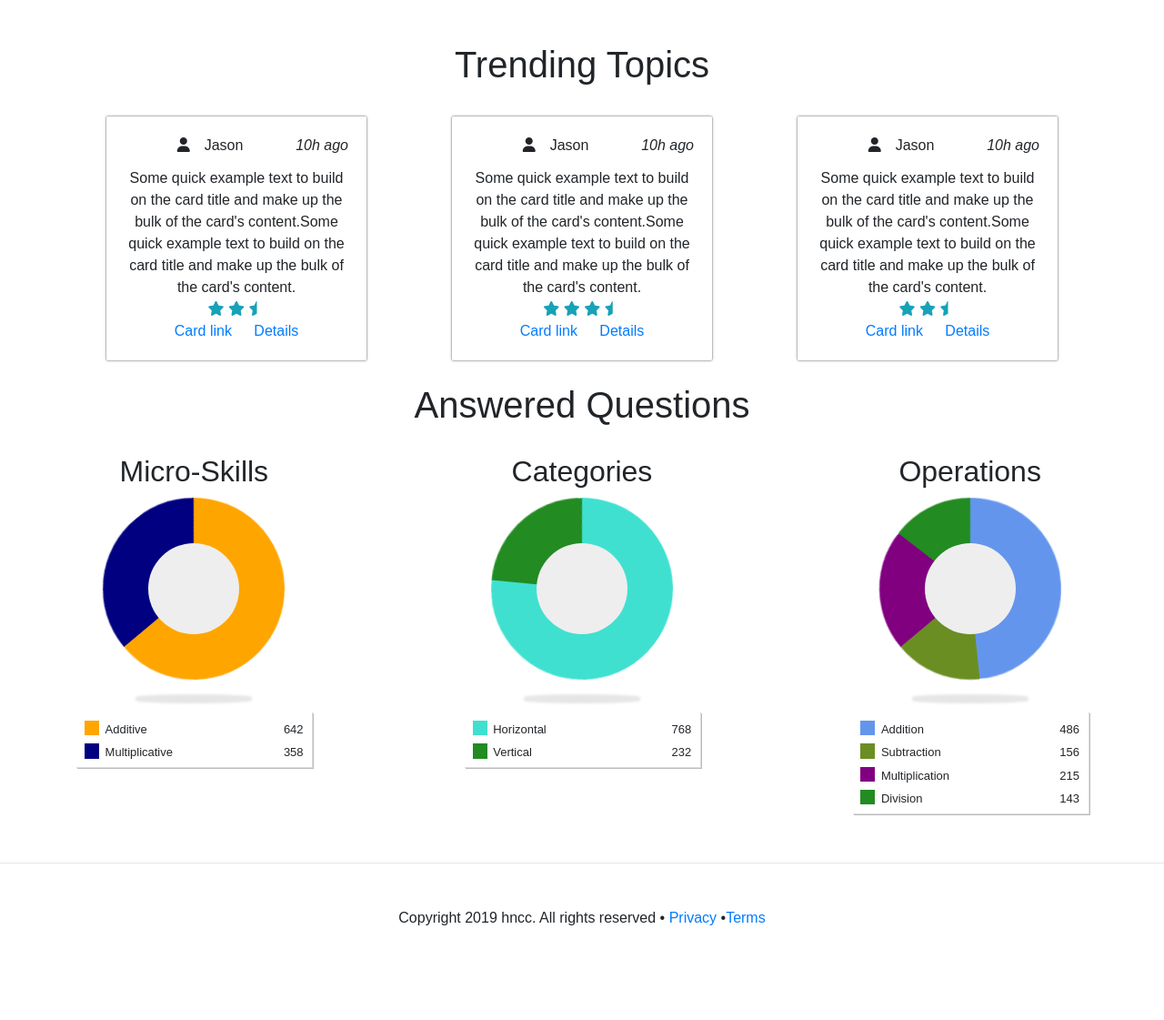
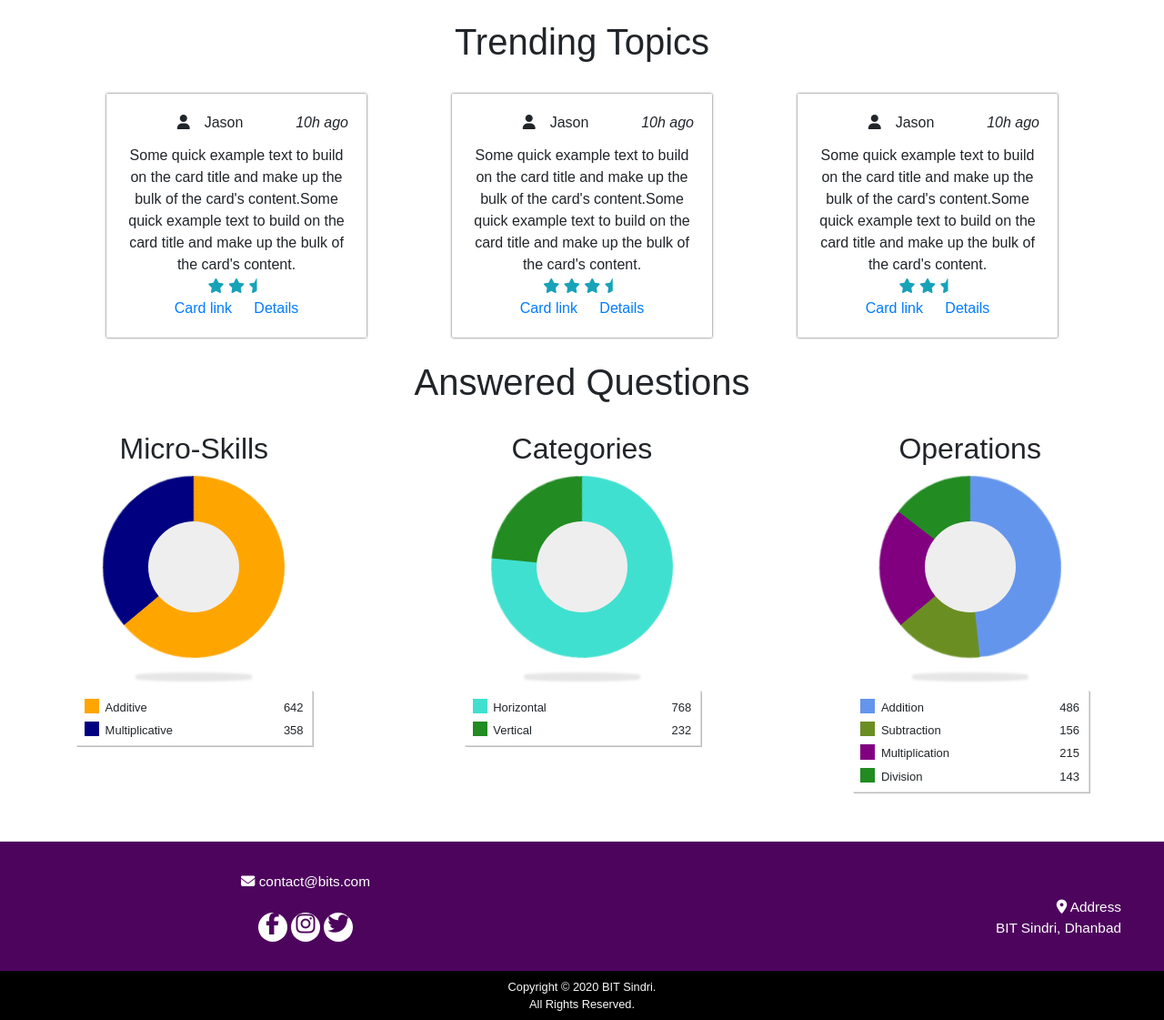
Before and after one commit to hnccbits/Discussion-forum, a Node server app: page / in a window 1280 px wide. Shown: the part 2528-3649 px from the top of the page at 91% size. Before the commit the page ends 3545 px from the top, so only its background shows below. Run offline with Node 20, Linux system fonts and the light colour scheme; some libraries are stand-ins or nearby versions.

Commit message:
modified footer

```diff
--- a/v1/views/css/style.css
+++ b/v1/views/css/style.css
@@ -6,6 +6,7 @@ body {
   font-family: "Open Sans", Arial;
   text-align: center;
 }
+
 body * {
   font-weight: 300;
   margin: 0;
@@ -15,71 +16,126 @@ body * {
 @-webkit-keyframes bake-pie {
   from {
     -webkit-transform: rotate(0deg) translate3d(0, 0, 0);
-            transform: rotate(0deg) translate3d(0, 0, 0);
+    transform: rotate(0deg) translate3d(0, 0, 0);
   }
 }
 
 @keyframes bake-pie {
   from {
     -webkit-transform: rotate(0deg) translate3d(0, 0, 0);
-            transform: rotate(0deg) translate3d(1, 0, 0);
+    transform: rotate(0deg) translate3d(1, 0, 0);
   }
 }
+
 #Services {
   background: #628CE5;
   background: -webkit-linear-gradient(bottom, #628CE5, #FFFFFF);
   background: -moz-linear-gradient(bottom, #628CE5, #FFFFFF);
   background: linear-gradient(to top, #628CE5, #FFFFFF);
-  height: 65vh;
+
+}
+a{text-decoration:none!important;}
+ .fa-z {
+    color: white;
+    width: 2rem;
+    height: 2rem;
+    text-align: center;
+    font-size: 1.5rem;
+    line-height: 2rem;
+}
+
+.social {
+    color: #4D045D;
+    background-color: white;
+    border-radius: 50%;
+}
+
+.footer {
+  background-color: #4D045D;
+  color: white;
+}
+
+.gap{
+  padding: 2rem;
+  font-size: 1.2rem;
+}
+
+.address-info{
+  text-align: right;
+}
+
+.footer-copyright {
+    background-color: #000000;
+    padding-top: 0.5rem;
+    padding-bottom: 0.5rem;
+}
+
+.howWork p {
+  font-size: 25px;
+  padding-top: 30px;
 }
 
 .service {
   display: flex;
   justify-content: space-around;
-  margin-top: 100px;
+  margin-top: 0px;
   padding-top: 50px;
+  flex-wrap: wrap;
+}
+.service.one {
+  margin: 0;
+  padding: 0 0 50px 0;
+  justify-content: space-between;
+  max-width: 1200px;
+  margin: auto;
 }
 
 .box1 {
   background: white;
   display: flex;
-  box-shadow:  28px 24px 61px -21px rgba(58,58,166,1);
-
+  box-shadow: 28px 24px 61px -21px rgba(58, 58, 166, 1);
   max-width: 300px;
   border-radius: 10px;
   height: 150px;
 }
+
 .box1:hover {
   transform: scale(1.1);
   cursor: pointer;
 }
+
 .box2:hover {
   transform: scale(1.1);
   cursor: pointer;
 }
+
 .box1 i {
   padding: 40px 10px;
 }
+
 .box1 p {
   padding: 60px 18px;
   font-size: 25px
 }
+
 .box2 {
   background: white;
   display: flex;
-    box-shadow:  28px 24px 61px -21px rgba(58,58,166,1);
-
+  box-shadow: 28px 24px 61px -21px rgba(58, 58, 166, 1);
   max-width: 300px;
   border-radius: 10px;
   height: 150px;
 }
+
 .box2 i {
   padding: 40px 10px;
 }
+
 .box2 p {
   padding: 60px 18px;
   font-size: 23px
 }
+
 .question {
   text-align: center;
 }
@@ -270,7 +326,6 @@ body * {
   }
 }
 
-
 * {
   margin: 0;
   padding: 0;
@@ -327,7 +382,6 @@ body * {
 #sidebar .title {
   line-height: 65px;
   text-align: center;
-
   font-size: 25px;
   font-weight: 600;
   color: #f2f2f2;
@@ -390,7 +444,6 @@ body * {
   margin: 0 5px;
   font-size: 18px;
   color: #fff;
-
   border-radius: 5px;
   border: 1.3px solid #fff;
   transition: all 0.3s ease;
@@ -443,21 +496,25 @@ label.menu-btn {
 .pie-chart {
   font-family: "Open Sans", Arial;
 }
+
 .pie-chart--wrapper {
   width: 400px;
   margin: 30px auto;
   text-align: center;
 }
+
 .pie-chart__pie, .pie-chart__legend {
   display: inline-block;
   vertical-align: top;
 }
+
 .pie-chart__pie {
   position: relative;
   height: 200px;
   width: 200px;
   margin: 10px auto 35px;
 }
+
 .pie-chart__pie::before {
   content: "";
   display: block;
@@ -470,6 +527,7 @@ label.menu-btn {
   top: 50px;
   left: 50px;
 }
+
 .pie-chart__pie::after {
   content: "";
   display: block;
@@ -487,8 +545,9 @@ label.menu-btn {
   height: 200px;
   clip: rect(0px, 200px, 200px, 100px);
   -webkit-animation: bake-pie 1s;
-          animation: bake-pie 1s;
+  animation: bake-pie 1s;
 }
+
 .slice span {
   display: block;
   position: absolute;
@@ -513,15 +572,18 @@ label.menu-btn {
   text-align: left;
   width: 65%;
 }
+
 .pie-chart__legend li {
   height: 1.25em;
   margin-bottom: 0.7em;
   padding-left: 0.5em;
   border-left: 1.25em solid black;
 }
+
 .pie-chart__legend em {
   font-style: normal;
 }
+
 .pie-chart__legend span {
   float: right;
 }
@@ -531,12 +593,13 @@ label.menu-btn {
   display: flex;
   -webkit-box-orient: horizontal;
   -webkit-box-direction: normal;
-          flex-direction: row;
+  flex-direction: row;
 }
+
 @media (max-width: 500px) {
   .pie-charts {
     -webkit-box-orient: vertical;
     -webkit-box-direction: normal;
-            flex-direction: column;
+    flex-direction: column;
   }
 }
--- a/v1/views/html/landing.ejs
+++ b/v1/views/html/landing.ejs
@@ -1,5 +1,6 @@
 <!doctype html>
 <html lang="en">
+
 <head>
   <!-- Required meta tags -->
   <meta charset="utf-8">
@@ -108,10 +109,10 @@
         <h1 class="display-4">Discover</h1>
         <h1 class="display-4">Share</h1>
         <h1 class="display-4">Repeat</h1>
-<button class="btn btn-info" id="content"style="width:250px;height:50px; font-size: 2em; line-height: 1em; margin-top: 1.4em; ">Enter</button>
+        <button class="btn btn-info" id="content" style="width:250px;height:50px; font-size: 2em; line-height: 1em; margin-top: 1.4em; ">Enter</button>
       </div>
       <div class="col-md-6 col-sm-12 " id="main-img">
-      <img src="../assets/images/discussion.jpg"  style='width:100%; margin-top:10vh;  ' id="main-img" class="img-fluid" alt="Responsive image">
+        <img src="../assets/images/discussion.jpg" style='width:100%; margin-top:10vh;  ' id="main-img" class="img-fluid" alt="Responsive image">
       </div>
     </div>
   </div>
@@ -119,7 +120,10 @@
 </section>
 <!--how its work -->
 <section id="Services">
+<div class="howWork">
+  <p>How we work!</p>
 
+</div>
   <div class="service">
     <div class="box1">
       <i class="fa fa-paper-plane fa-4x"></i>
@@ -138,6 +142,21 @@
   <div class="question">
     <i style="color:white" class="fa fa-question-circle fa-8x"></i>
   </div>
+  <div class="service one">
+    <div class="box1">
+      <i class="fa fa-paper-plane fa-4x"></i>
+      <p>This is a demo!</p>
+
+    </div>
+
+
+
+
+    <div class="box2">
+      <i class="fa fa-users fa-4x"></i>
+      <p>This is a demo!</p>
+    </div>
+  </div>
 
 
 
@@ -152,8 +171,8 @@
 
   <div class="container">
     <div class="row">
-    <div class="col-md-3  mt-sm-2 d-flex justify-content-center" >
-    <div class="card "id="content" style="width: 18rem;">
+      <div class="col-md-3  mt-sm-2 d-flex justify-content-center">
+        <div class="card " id="content" style="width: 18rem;">
           <img src="../assets/images/Coding.jpg" class="card-img-top" alt="app development">
           <div class="card-body">
             <h5 class="card-title">Coding</h5>
@@ -164,9 +183,9 @@
       </div>
       <div class="col-md-3  mt-sm-2 d-flex justify-content-center">
 
-    <div class="card"  id="content"style="width: 18rem;">
+        <div class="card" id="content" style="width: 18rem;">
           <img src="../assets/images/club.jpg" class="card-img-top" alt="app development">
-  <div class="card-body" >
+          <div class="card-body">
             <h5 class="card-title">Club Activities</h5>
             <p class="card-text">Some quick example text to build on the card title and make up the bulk of the card's content.</p>
             <a href="#" class="btn btn-primary">Details</a>
@@ -179,9 +198,9 @@
 
       <div class="col-md-3  mt-sm-2 d-flex justify-content-center">
 
-    <div class="card"  id="content"style="width: 18rem;">
+        <div class="card" id="content" style="width: 18rem;">
           <img src="../assets/images/images.png" class="card-img-top" alt="app development">
-  <div class="card-body" >
+          <div class="card-body">
             <h5 class="card-title">Academic</h5>
             <p class="card-text">Some quick example text to build on the card title and make up the bulk of the card's content.</p>
             <a href="#" class="btn btn-primary">Details</a>
@@ -192,10 +211,10 @@
 
 
 
-       <div class="col-md-3  mt-sm-2 d-flex justify-content-center" >
+      <div class="col-md-3  mt-sm-2 d-flex justify-content-center">
         <div class="card" id="content" style="width: 18rem;">
           <img src="../assets/images/web.jpg" class="card-img-top" alt="app development">
-  <div class="card-body" >
+          <div class="card-body">
             <h5 class="card-title">Development</h5>
             <p class="card-text">Some quick example text to build on the card title and make up the bulk of the card's content.</p>
             <a href="#" class="btn btn-primary">Details</a>
@@ -255,7 +274,8 @@
       </div>
       <div class="col-md-4" style="padding-top: 80px;">
         <h1 class="text-center">Current Workshops</h1>
-      <p >Rows are wrappers for columns. Each column has horizontal padding (called a gutter) for controlling the space between them. This padding is then counteracted on the rows with negative margins. This way, all the content in your columns is visually aligned down the left side.
+        <p>Rows are wrappers for columns. Each column has horizontal padding (called a gutter) for controlling the space between them. This padding is then counteracted on the rows with negative margins. This way, all the content in your columns is
+          visually aligned down the left side.
         </p>
       </div>
 
@@ -272,36 +292,38 @@
   <div class="container ">
     <h1 class="text-center mb-md-4">Trending Topics</h1>
     <div class="row">
-    <div class="col-md-4 mt-sm-2 d-flex justify-content-center" >
+      <div class="col-md-4 mt-sm-2 d-flex justify-content-center">
         <div class="card" style="width: 18rem;">
-  <div class="card-body " id="content" >
+          <div class="card-body " id="content">
             <p class="card-title"><i class="fa fa-user pr-3"></i>Jason <span class="pull-right"><em>10h ago</em></span></p>
             <p class="card-text">Some quick example text to build on the card title and make up the bulk of the card's content.Some quick example text to build on the card title and make up the bulk of the card's content.</p>
             <p id='star'><i class="fa fa-star"></i>
               <i class="fa fa-star"></i>
 
-      <i class="fa fa-star-half"></i></p>
+              <i class="fa fa-star-half"></i>
+            </p>
             <a href="#" class="card-link">Card link</a>
             <a href="#" class="card-link">Details</a>
           </div>
         </div>
       </div>
-    <div class="col-md-4 mt-sm-2 d-flex justify-content-center" >
+      <div class="col-md-4 mt-sm-2 d-flex justify-content-center">
         <div class="card" style="width: 18rem;">
-  <div class="card-body " id="content" >
+          <div class="card-body " id="content">
             <p class="card-title"><i class="fa fa-user pr-3"></i>Jason <span class="pull-right"><em>10h ago</em></span></p>
             <p class="card-text">Some quick example text to build on the card title and make up the bulk of the card's content.Some quick example text to build on the card title and make up the bulk of the card's content.</p>
             <p id='star'><i class="fa fa-star"></i>
               <i class="fa fa-star"></i>
               <i class="fa fa-star"></i>
 
-      <i class="fa fa-star-half"></i></p>
+              <i class="fa fa-star-half"></i>
+            </p>
             <a href="#" class="card-link">Card link</a>
             <a href="#" class="card-link">Details</a>
           </div>
         </div>
       </div>
-  <div class="col-md-4 mt-sm-2 d-flex justify-content-center" >
+      <div class="col-md-4 mt-sm-2 d-flex justify-content-center">
         <div class="card" style="width: 18rem;">
           <div class="card-body" id="content">
             <p class="card-title"><i class="fa fa-user pr-3"></i>Jason <span class="pull-right"><em>10h ago</em></span></p>
@@ -309,7 +331,8 @@
             <p id='star'><i class="fa fa-star"></i>
               <i class="fa fa-star"></i>
 
-      <i class="fa fa-star-half"></i></p>
+              <i class="fa fa-star-half"></i>
+            </p>
             <a href="#" class="card-link">Card link</a>
             <a href="#" class="card-link">Details</a>
           </div>
@@ -361,15 +384,43 @@
 </div>
 
 <hr>
-<div class="mb-md-4 d-flex justify-content-center p-5">
- <p></p><p>Copyright 2019 hncc. All rights reserved <span class="spacer">•</span> <a href="#">Privacy</a> <span class="spacer">•</span><a href="#">Terms</a></p>
+<footer class="footer">
+
+    <div class="container-fluid">
+        <div class="gap">
+            <div class="row">
+                <div class="col-sm-12 col-md-6 small">
+                    <i class="fa fa-envelope"></i>
+                    contact@bits.com<br><br>
+                    <i class="fa-z fa social fa-facebook"></i>
+                    <i class="fa-z fa social fa-instagram"></i>
+                    <i class="fa-z fa social fa-twitter"></i>
                 </div>
+                <div class="col-sm-12 col-md-6"><br>
+                    <div class="address-info small">
+                        <i class="fa fa-map-marker"></i>
+                        Address <br> BIT Sindri, Dhanbad
+                    </div>
+
+                </div>
+            </div>
+        </div>
+
+    </div>
+
+    <!-- Copyright -->
+    <div class="footer-copyright text-light text-center small">
+        Copyright © 2020 BIT Sindri. <br>All Rights Reserved.
+    </div>
+    <!-- Copyright -->
+</footer>
 
 
 <!-- Optional JavaScript -->
 <!-- jQuery first, then Popper.js, then Bootstrap JS -->
 <script src='https://code.jquery.com/jquery-2.2.4.min.js'></script>
-<script src='https://codepen.io/MaciejCaputa/pen/EmMooZ.js'></script><script  src="../js/script.js"></script>
+<script src='https://codepen.io/MaciejCaputa/pen/EmMooZ.js'></script>
+<script src="../js/script.js"></script>
 
 <script src="https://code.jquery.com/jquery-3.4.1.slim.min.js" integrity="sha384-J6qa4849blE2+poT4WnyKhv5vZF5SrPo0iEjwBvKU7imGFAV0wwj1yYfoRSJoZ+n" crossorigin="anonymous"></script>
 <script src="https://cdn.jsdelivr.net/npm/popper.js@1.16.0/dist/umd/popper.min.js" integrity="sha384-Q6E9RHvbIyZFJoft+2mJbHaEWldlvI9IOYy5n3zV9zzTtmI3UksdQRVvoxMfooAo" crossorigin="anonymous"></script>
@@ -391,4 +442,5 @@
 
 <script src="https://stackpath.bootstrapcdn.com/bootstrap/4.4.1/js/bootstrap.min.js" integrity="sha384-wfSDF2E50Y2D1uUdj0O3uMBJnjuUD4Ih7YwaYd1iqfktj0Uod8GCExl3Og8ifwB6" crossorigin="anonymous"></script>
 </body>
+
 </html>
```
Lines whose indentation alone changed are shown as unchanged.
